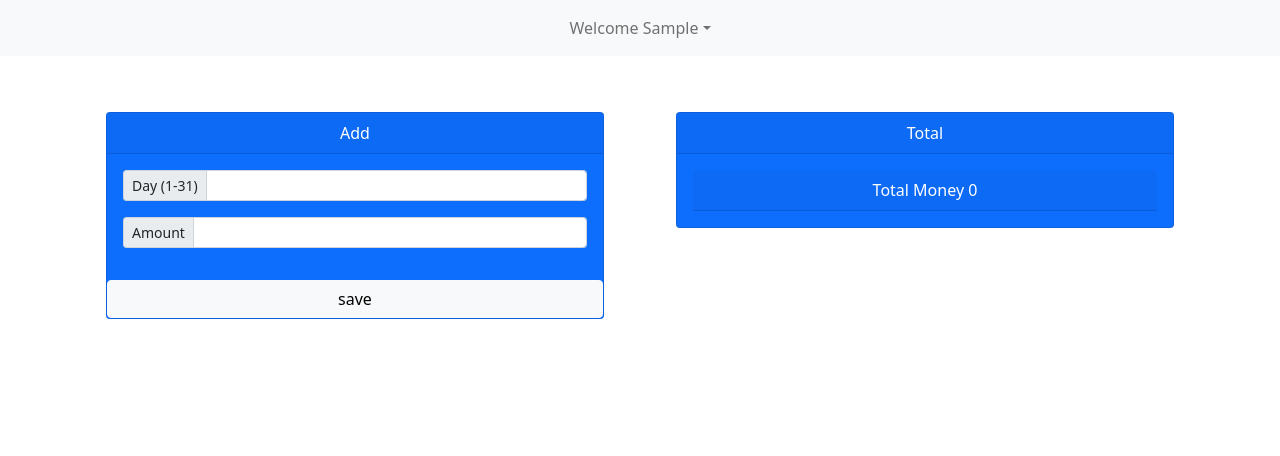
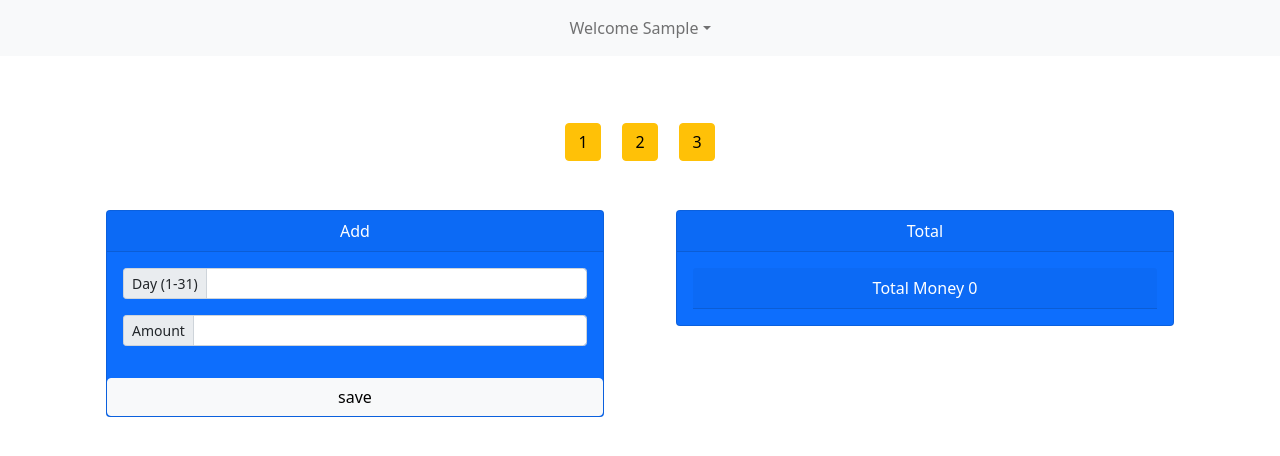
Before and after one commit to mertovich/mss, a React (Create React App) app in the folder web/: page / in a window 1280 px wide. Both pictures are taken after typing "Sample" into the empty fields and a click on the button "Submit". Shown: the top 456 px of the page. Built offline with nearby package versions, Linux system fonts and the light colour scheme.

Commit message:
add(PageIndex)

```diff
--- a/web/src/components/LineGraphs.tsx
+++ b/web/src/components/LineGraphs.tsx
@@ -1,15 +1,39 @@
 import React, { useState, useEffect } from 'react'
-import { Col, ProgressBar, Row, Button } from 'react-bootstrap'
+import { Col, ProgressBar, Row, Button, Container } from 'react-bootstrap'
 
 interface IProps {
   data: number[]
 }
 
-const LineGraphs:React.FC<IProps> = ({data}) => {
+const LineGraphs: React.FC<IProps> = ({ data }) => {
+  const [pageIndex, setPageIndex] = useState<number>(1)
+  const [pageData, setPageData] = useState<number[]>([])
+
+  useEffect(() => {
+    setPageData(data.slice(0, pageIndex * 10))
+  }
+  , [data, pageIndex])
+
+  const handlePageChange = (index:number) => {
+    switch (index) {
+      case 1:
+        setPageIndex(1)
+        setPageData(data.slice(0, pageIndex * 10) as number[])
+        break;
+      case 2:
+        setPageIndex(2)
+        setPageData(data.slice(10, pageIndex * 10) as number[])
+        break;
+      case 3:
+        setPageIndex(3)
+        setPageData(data.slice(20, pageIndex * 10) as number[])
+        break;
+    }
+  }
 
   return (
-    <div style={{marginTop: '5%'}} >
-      {data.map((item, index) => {
+    <div style={{ marginTop: '5%' }} >
+      {pageData.map((item, index) => {
         return (
           <Row>
             <Col xs={1} >
@@ -22,6 +46,11 @@ const LineGraphs:React.FC<IProps> = ({data}) => {
         )
       }
       )}
+      <Container>
+        <Button variant="warning" style={{margin: '1%'}} onClick={() => handlePageChange(1)}>1</Button>
+        <Button variant="warning" style={{margin: '1%'}} onClick={() => handlePageChange(2)}>2</Button>
+        <Button variant="warning" style={{margin: '1%'}} onClick={() => handlePageChange(3)}>3</Button>
+      </Container>
     </div>
   )
 }
```
